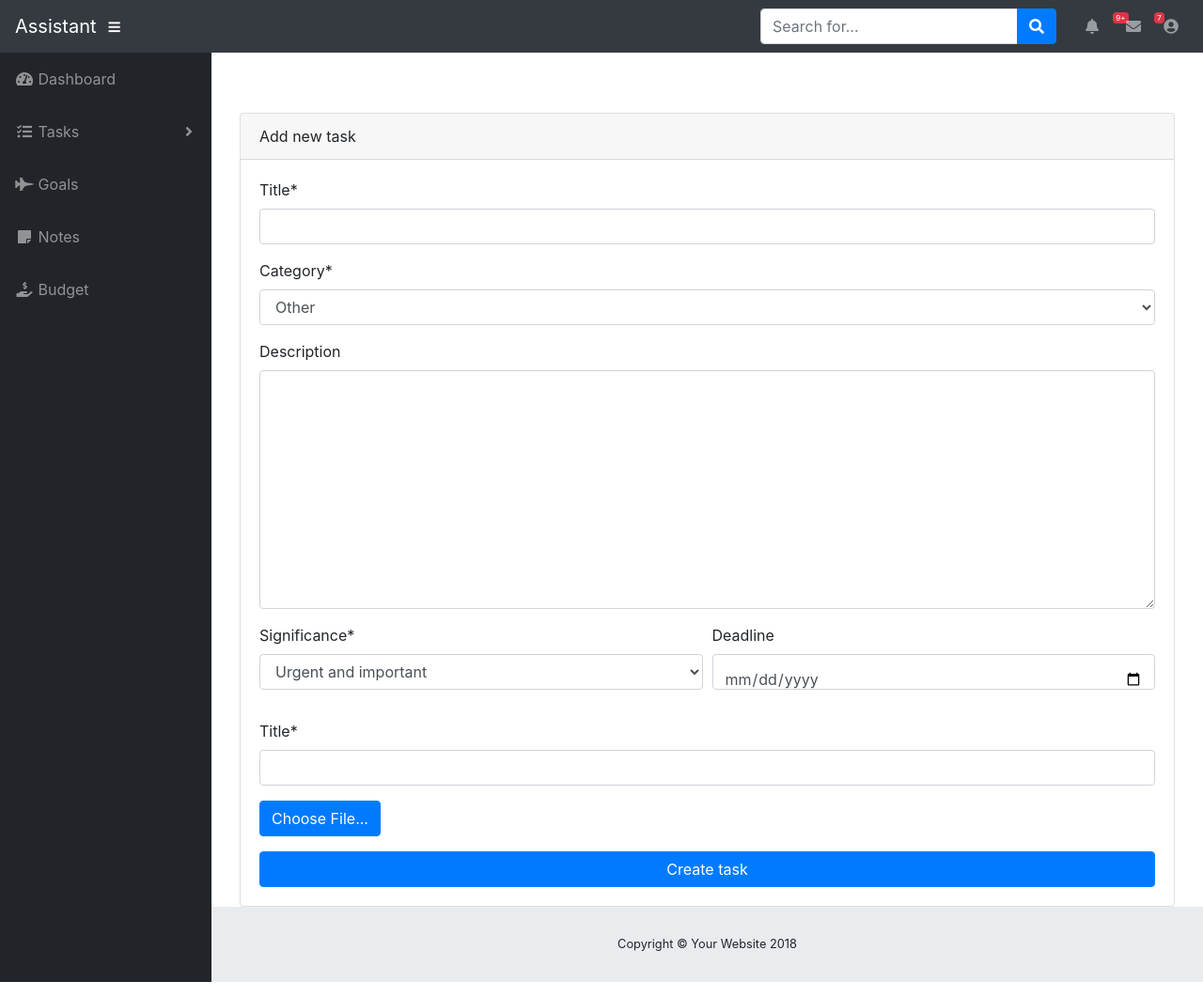
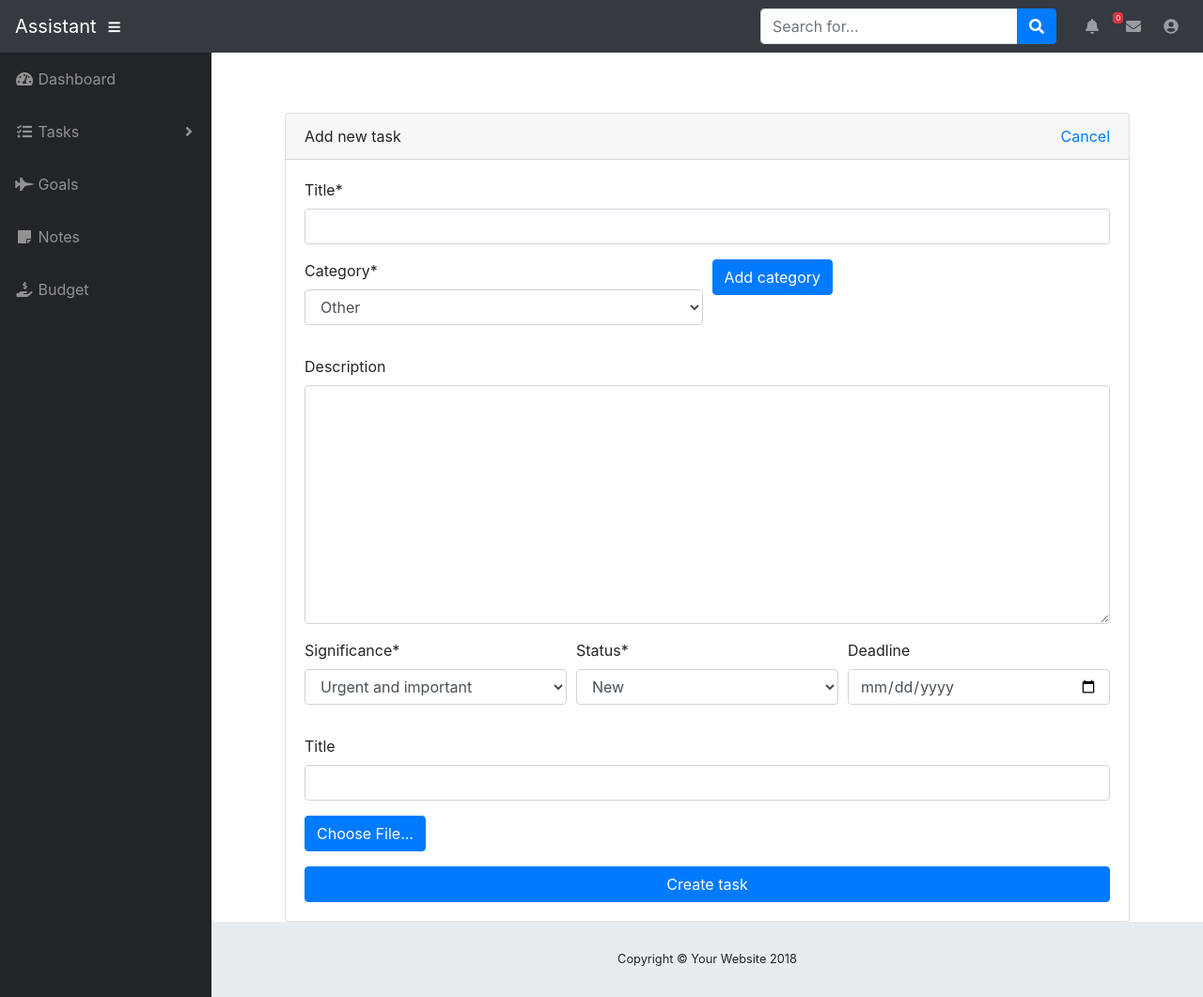
Before and after one commit to anelkasam/assistant_django, a Django app: page /todo/task/add/ in a window 1280 px wide. Shown: the whole page at 94% size. Run offline with Django 3.2, Linux system fonts and the light colour scheme; the first user in the database is signed in; data comes from the database, SQL or seed files in the repository; data that the repository does not hold is empty; some libraries are stand-ins or nearby versions.

Commit message:
Add Edit task

```diff
--- a/assistant/main/templates/add_task.html
+++ /dev/null
@@ -1,65 +0,0 @@
-{% extends 'base.html' %}
-{% load crispy_forms_tags %}
-{% load widget_tweaks %}
-
-{% block content %}
-    <div class="container">
-        <div class="card mx-auto mt-5">
-            <div class="card-header">Add new task</div>
-            <div class="card-body">
-                <form action="{% url 'add_task' %}" method="post" enctype='multipart/form-data'>
-                    {% csrf_token %}
-                    {#                    {{ task_form|crispy }}#}
-                    {#                    {{ file_form|crispy }}#}
-                    <div class="form-group">
-                        <div class="form-label-group">
-                            {{ task_form.title|as_crispy_field }}
-                        </div>
-                    </div>
-                    <div class="form-group">
-                        <div class="form-label-group">
-                            {{ task_form.category|as_crispy_field }}
-                        </div>
-                    </div>
-                    <div class="form-group">
-                        <div class="form-label-group">
-                            {{ task_form.description|as_crispy_field }}
-                        </div>
-                    </div>
-                    <div class="form-group">
-                        <div class="form-row">
-                            <div class="col-md-6">
-                                <div class="form-label-group">
-                                    {{ task_form.significance|as_crispy_field }}
-                                </div>
-                            </div>
-                            <div class="col-md-6">
-                                <div class="form-label-group">
-                                    {{ task_form.deadline|as_crispy_field }}
-                                </div>
-                            </div>
-                        </div>
-                    </div>
-                    <div class="form-group">
-                        <div class="form-label-group">
-                                {{ file_form.title|as_crispy_field }}
-                            </div>
-                    </div>
-                    <div class="form-group">
-                        <div style="position:relative;">
-                            <a class='btn btn-primary' href='javascript:;'>
-                                Choose File...
-                                <input type="file"
-                                       style='position:absolute;z-index:2;top:0;left:0;filter: alpha(opacity=0);-ms-filter:"progid:DXImageTransform.Microsoft.Alpha(Opacity=0)";opacity:0;background-color:transparent;color:transparent;'
-                                       name="file_source" size="40"
-                                       onchange='$("#upload-file-info").html($(this).val());'>
-                            </a>
-                            &nbsp;
-                        </div>
-                    </div>
-                    <button type="submit" class="btn btn-primary btn-block">Create task</button>
-                </form>
-            </div>
-        </div>
-    </div>
-{% endblock %}
--- a/assistant/main/templates/base.html
+++ b/assistant/main/templates/base.html
@@ -56,24 +56,19 @@
 
     <!-- Navbar -->
     <ul class="navbar-nav ml-auto ml-md-0">
+        {% if user.is_authenticated %}
             <li class="nav-item dropdown no-arrow mx-1">
-            <a class="nav-link dropdown-toggle" href="#" id="alertsDropdown" role="button" data-toggle="dropdown"
+                <a class="nav-link" href="#" id="alertsDropdown" role="button" data-toggle="dropdown"
                    aria-haspopup="true" aria-expanded="false">
                     <i class="fas fa-bell fa-fw"></i>
-                <span class="badge badge-danger">9+</span>
+                    <span class="badge badge-danger">{% get_today_task_number user %}</span>
                 </a>
-            <div class="dropdown-menu dropdown-menu-right" aria-labelledby="alertsDropdown">
-                <a class="dropdown-item" href="#">Action</a>
-                <a class="dropdown-item" href="#">Another action</a>
-                <div class="dropdown-divider"></div>
-                <a class="dropdown-item" href="#">Something else here</a>
-            </div>
             </li>
             <li class="nav-item dropdown no-arrow mx-1">
                 <a class="nav-link dropdown-toggle" href="#" id="messagesDropdown" role="button" data-toggle="dropdown"
                    aria-haspopup="true" aria-expanded="false">
                     <i class="fas fa-envelope fa-fw"></i>
-                <span class="badge badge-danger">7</span>
+                    <span class="badge badge-danger"></span>
                 </a>
                 <div class="dropdown-menu dropdown-menu-right" aria-labelledby="messagesDropdown">
                     <a class="dropdown-item" href="#">Action</a>
--- a/assistant/main/templatetags/main_extras.py
+++ b/assistant/main/templatetags/main_extras.py
@@ -1,6 +1,7 @@
+from datetime import date
 from django import template
 
-from todo.models import Category
+from todo.models import Category, Task
 
 register = template.Library()
 
@@ -13,6 +14,16 @@ def get_bootstrap_alert_msg_css_name(tags):
     return 'danger' if tags == 'error' else tags
 
 
+@register.simple_tag
+def get_today_task_number(user):
+    """
+    Return number of today tasks for the user
+    """
+    return Task.objects.filter(user=user,
+                               status__in=[Task.NEW, Task.PROGRESS, Task.POSTPONE],
+                               deadline__date=date.today()).count()
+
+
 @register.inclusion_tag('cats.html')
 def get_user_categories(user=None):
     """
--- a/assistant/todo/forms.py
+++ b/assistant/todo/forms.py
@@ -13,7 +13,6 @@ class CreateCategoryForm(forms.ModelForm):
 
 class DateInput(forms.DateInput):
     input_type = 'date'
-    # attrs = {}
 
 
 class TaskForm(forms.ModelForm):
@@ -22,7 +21,7 @@ class TaskForm(forms.ModelForm):
 
     class Meta:
         model = Task
-        fields = ['title', 'category', 'description', 'significance', 'deadline']
+        fields = ['title', 'category', 'description', 'significance', 'status', 'deadline']
 
     def __init__(self, user, *args, **kwargs):
         super(TaskForm, self).__init__(*args, **kwargs)
@@ -30,6 +29,9 @@ class TaskForm(forms.ModelForm):
 
 
 class FileForm(forms.ModelForm):
+    title = forms.CharField(required=False)
+    upload = forms.FileField(required=False)
+
     class Meta:
         model = Files
         fields = ['title', 'upload']
--- a/assistant/todo/models.py
+++ b/assistant/todo/models.py
@@ -8,6 +8,9 @@ DEFAULT_CATEGORY = 1
 
 
 class Category(models.Model):
+    """
+    Category for the tasks
+    """
     title = models.CharField('Category title', max_length=40)
     user = models.ForeignKey(User, null=True, blank=True,
                              on_delete=models.CASCADE, verbose_name='Own to user')
@@ -25,6 +28,9 @@ class Category(models.Model):
 
 
 class Files(models.Model):
+    """
+    Files that can be connected to the Task or other models
+    """
     title = models.CharField('Title', max_length=50)
     content_type = models.ForeignKey(ContentType, on_delete=models.CASCADE)
     object_id = models.PositiveIntegerField()
--- /dev/null
+++ b/assistant/todo/templates/add_task.html
@@ -0,0 +1,94 @@
+{% extends 'base.html' %}
+{% load crispy_forms_tags %}
+{% load widget_tweaks %}
+
+{% block content %}
+    <div class="container">
+        <div class="card mx-sm-5 mt-5">
+            <div class="card-header">
+                Add new task
+                <a class="float-sm-right" href="{% url 'tasks' %}">Cancel</a>
+            </div>
+            <div class="card-body">
+                <form action="{% url 'add_task' %}" method="post" enctype='multipart/form-data'>
+                    {% csrf_token %}
+                    <div class="form-group">
+                        {{ task_form.title|as_crispy_field }}
+                    </div>
+                    <div class="form-group">
+                        <div class="form-row">
+                            <div class="col-md-6">
+                                {{ task_form.category|as_crispy_field }}
+                            </div>
+                            <div class="col-md-6">
+                                <button type="button" class="btn btn-primary" data-toggle="modal"
+                                        data-target="#myModal">
+                                    Add category
+                                </button>
+                            </div>
+                        </div>
+                    </div>
+                    <div class="form-group">
+                        {{ task_form.description|as_crispy_field }}
+                    </div>
+                    <div class="form-group">
+                        <div class="form-row">
+                            <div class="col-md-4">
+                                {{ task_form.significance|as_crispy_field }}
+                            </div>
+                            <div class="col-md-4">
+                                {{ task_form.status|as_crispy_field }}
+                            </div>
+                            <div class="col-md-4">
+                                {{ task_form.deadline|as_crispy_field }}
+                            </div>
+                        </div>
+                    </div>
+                    <div class="form-group">
+                        {{ file_form.title|as_crispy_field }}
+                    </div>
+                    <div class="form-group">
+                        <div style="position:relative;">
+                            <a class='btn btn-primary' href='javascript:;'>
+                                Choose File...
+                                <input type="file"
+                                       style='position:absolute;z-index:2;top:0;left:0;filter: alpha(opacity=0);-ms-filter:"progid:DXImageTransform.Microsoft.Alpha(Opacity=0)";opacity:0;background-color:transparent;color:transparent;'
+                                       name="file_source" size="40"
+                                       onchange='$("#upload-file-info").html($(this).val());'>
+                            </a>
+                            &nbsp;
+                        </div>
+                    </div>
+                    <button type="submit" class="btn btn-primary btn-block">Create task</button>
+                </form>
+            </div>
+        </div>
+    </div>
+
+    <!-- The Modal -->
+    <div class="modal" id="myModal">
+        <div class="modal-dialog">
+            <div class="modal-content">
+
+                <!-- Modal Header -->
+                <div class="modal-header">
+                    <h4 class="modal-title">Add new category for the tasks</h4>
+                    <button type="button" class="close" data-dismiss="modal">&times;</button>
+                </div>
+
+                <!-- Modal body -->
+                <div class="modal-body">
+                    <form action="{% url 'create_category' %}" method="post">
+                        {% csrf_token %}
+                        <div class="form-group">
+                            <div class="form-label-group">
+                                <input class="form-control" name="title">
+                            </div>
+                        </div>
+                        <button type="submit" class="btn btn-primary btn-block">Create category</button>
+                    </form>
+                </div>
+            </div>
+        </div>
+    </div>
+{% endblock %}
--- a/assistant/todo/urls.py
+++ b/assistant/todo/urls.py
@@ -8,6 +8,8 @@ from . import views
 urlpatterns = [
     path('tasks/', views.TaskList.as_view(), name='tasks'),
     path('category/<int:category_id>/', views.TaskList.as_view(), name='tasks_by_category'),
-    path('task/add/', views.create_task, name='add_task')
+    path('task/add/', views.create_task, name='add_task'),
+    path('category/add/', views.create_category, name='create_category'),
+    path('edit/task/<int:task_id>/', views.edit_task, name='edit_task')
 
 ] + static(settings.MEDIA_URL, document_root=settings.MEDIA_ROOT)
--- a/assistant/todo/views.py
+++ b/assistant/todo/views.py
@@ -1,5 +1,7 @@
+from django.contrib import messages
+from django.contrib.auth.decorators import login_required
+from django.http import HttpResponseNotAllowed, HttpResponse
 from django.shortcuts import render, get_object_or_404, redirect
-from django.contrib.auth.decorators import login_required
 from django.views.generic import CreateView, ListView
 
 from .forms import CreateCategoryForm, TaskForm, FileForm
@@ -8,27 +10,60 @@ from .models import Category, Task, Goal
 
 class TaskList(ListView):
     template_name = 'task_list.html'
-    ordering = 'deadline'
     context_object_name = 'tasks'
 
     def get_queryset(self):
         category_id = self.kwargs.get('category_id')
         if category_id:
             category = get_object_or_404(Category, id=category_id)
-            return Task.objects.filter(user=self.request.user, category=category)
-        return Task.objects.filter(user=self.request.user)
+            return Task.objects.filter(user=self.request.user, category=category).order_by('status')
+        return Task.objects.filter(user=self.request.user).order_by('status')
 
 
 @login_required
 def create_task(request):
     if request.method == 'POST':
-        task_form = TaskForm(request.user, request.POST)
-        file_form = FileForm(request.POST, request.FILES)
+        task_form = TaskForm(request.user, request.POST, prefix='task')
+        file_form = FileForm(request.POST, request.FILES, prefix='file')
+        if task_form.is_valid():
+            task = task_form.save(commit=False)
+            task.user = request.user
+            task.save()
+            if request.FILES and file_form.is_valid():
+                f = file_form.save(commit=False)
+                f.content_object = task
+                f.save()
+            return redirect('tasks')
     else:
-        task_form = TaskForm(request.user)
-        file_form = FileForm()
+        task_form = TaskForm(request.user, prefix='task')
+        file_form = FileForm(prefix='file')
 
-    return render(request, 'add_task.html', {
-        'task_form': task_form,
-        'file_form': file_form
-    })
+    context = {'task_form': task_form, 'file_form': file_form}
+    return render(request, 'add_task.html', context)
+
+
+@login_required
+def create_category(request):
+    if request.method == 'POST':
+        category = Category.objects.create(title=request.POST['title'], user=request.user)
+        messages.success(request, f'Category {category} was created.')
+        return redirect('add_task')
+    return HttpResponseNotAllowed(['POST'])
+
+
+@login_required
+def edit_task(request, task_id):
+    task = Task.objects.get(pk=task_id)
+    if request.method == 'POST':
+        task_form = TaskForm(request.user, request.POST, instance=task, prefix='task')
+        file_form = FileForm(request.POST, request.FILES, prefix='file')
+        if task_form.is_valid():
+            task_form.save()
+            return redirect('tasks')
+    else:
+        task_form = TaskForm(request.user, instance=task, prefix='task')
+        file_form = FileForm(request.POST, request.FILES, prefix='file')
+
+    return render(request, 'edit_task.html', {'task_form': task_form,
+                                              'file_form': file_form,
+                                              'task': task})
```
Also changed, not shown: other parts of assistant/main/templates/base.html (+1 -0 lines), assistant/todo/templates/edit_task.html (added, +94 -0 lines), assistant/todo/templates/task_list.html (+6 -6 lines), assistant/static/js/assistant.js (line endings or trailing spaces). Lines whose indentation alone changed are shown as unchanged.
